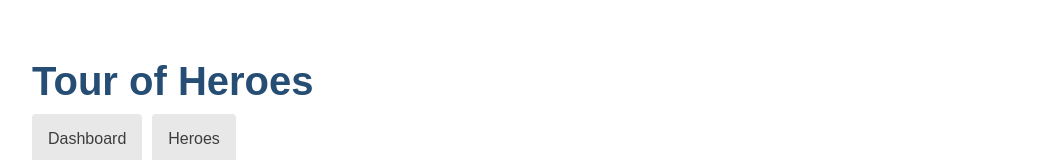
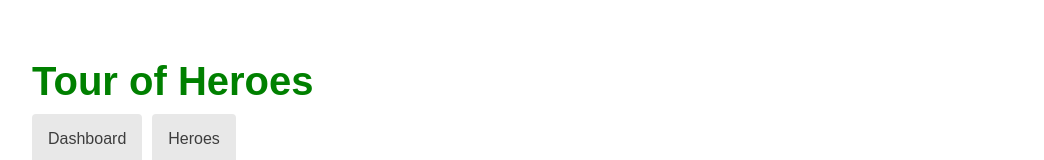
Before and after one commit to mkumar83/toh-pt6, an Angular app: page /dashboard in a window 1280 px wide. Shown: the top 160 px of the page, without its empty margins (108-1152 px from the left). Built offline with nearby package versions, Linux system fonts and the light colour scheme; no server answers; what angular-in-memory-web-api would draw is missing.

Commit message:
style: changed the color of Header, wish to see this listed as Feature change

```diff
--- a/src/styles.css
+++ b/src/styles.css
@@ -3,7 +3,8 @@
   font-family: Arial, Helvetica, sans-serif;
 }
 h1 {
-  color: #264D73;
+  /* color: #264D73; */
+  color: green;
   font-size: 2.5rem;
 }
 h2, h3 {
```
